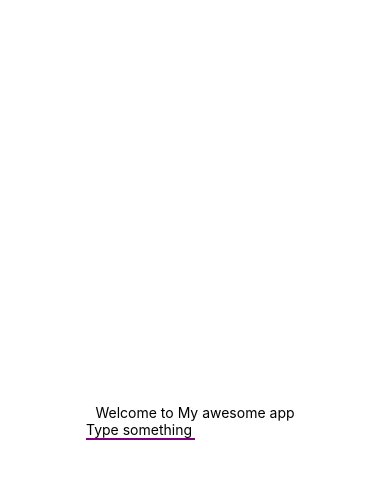
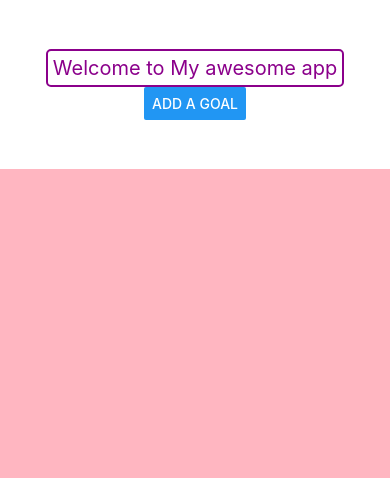
Before and after one commit to caifangruan/cs5520-caifang, a React Native app: screen / in a window 390 px wide. Shown: the top 478 px of the page. Built offline with nearby package versions, Linux system fonts and the light colour scheme.

Commit message:
added Modal

```diff
--- a/App.js
+++ b/App.js
@@ -1,5 +1,5 @@
 import { StatusBar } from 'expo-status-bar';
-import { StyleSheet, Text, TextInput, View } from 'react-native';
+import { StyleSheet, Text, TextInput, View, Button, SafeAreaView } from 'react-native';
 import { useState} from "react";
 import Header from './components/Header';
 import Input from './components/Input';
@@ -8,18 +8,37 @@
 
 export default function App() {
   const appName = "My awesome app";
-  //const [text, setText] = useState("");
+  const [text, setText] = useState("");
+  const [isModalVisible,setIsModalVisible] = useState(false);
+  function receiveInput(data){
+    console.log("receiving input", data)
+    setText(data);
+    setIsModalVisible(false);
+    //use this to update the text showing in the
+    //Text component
+  }
 
-
+  function dismissModal(){
+    setIsModalVisible(false);
+  }
 
   return (
-    <View style={styles.container}>
-      <StatusBar style="auto" />
-      <Header name={appName} version={2} />
-      <Input />
-      {/* <Text>{text}</Text> */}
+    <SafeAreaView style={styles.container}>
+      <View style={styles.topView}>
+        <StatusBar style="auto" />
 
-    </View>
+        <Header name={appName} version={2} />
+        <Button title="Add a goal" onPress ={()=> setIsModalVisible(true)}/>
+        <Input
+          inputHandler = {receiveInput}
+          dismissModal = {dismissModal}
+          modalVisible ={isModalVisible}
+        />
+      </View>
+      <View style={styles.bottomView}>
+        <Text style={styles.text}>{text}</Text>
+      </View>
+    </SafeAreaView>
   );
 }
 
@@ -27,8 +46,21 @@
   container: {
     flex: 1,
     backgroundColor: 'white',
+    //alignItems: 'center',
+    justifyContent: 'center',
+  },
+  topView: {
+    flex: 1,
     alignItems: 'center',
     justifyContent: 'center',
   },
+  bottomView:{
+    flex: 4,
+    backgroundColor: "lightpink",
+  },
+  text:{
+    textAlign: "center",
+
+  },
 
 });
--- a/components/Header.js
+++ b/components/Header.js
@@ -5,9 +5,20 @@
 
   return (
     <View>
-      <Text>Welcome to {name}</Text>
+      <Text style={styles.header}>Welcome to {name}</Text>
     </View>
   );
 }
 
-const styles = StyleSheet.create({});
+const styles = StyleSheet.create({
+  header:{
+    color: "darkmagenta",
+    fontSize: 20,
+    borderColor:"darkmagenta",
+    borderWidth: 2,
+    padding:5,
+    borderRadius: 5,
+
+  },
+
+});
--- a/components/Input.js
+++ b/components/Input.js
@@ -1,29 +1,85 @@
-import { StyleSheet, TextInput, View } from 'react-native'
+import { Button, Modal, StyleSheet, TextInput, View, Image } from 'react-native'
 import React, {useState} from 'react'
 
-export default function Input() {
+export default function Input({inputHandler, modalVisible, dismissModal}) {
   const [text, setText] = useState("");
+
   // callback handler
   function changeTextHandler(changedText){
     console.log("user is typing", changedText);
     setText(changedText);
   }
+
+  function confirmHandler(){
+    inputHandler(text);
+  }
+  function cancelHandler(){
+    //hide the modal
+    dismissModal();
+  }
+
+
+
   return (
-    <View>
+    <Modal visible={modalVisible}>
+      <View style = {styles.container}>
+        <Image
+          source = {{
+            url: "https://cdn-icons-png.flaticon.com/512/2617/2617812.png",
+          }}
+          style = {styles.image}
+
+        />
+        <Image
+          source = {
+            require("../assets/goalImage.png"
+          )}
+          style = {styles.image}
+        />
         <TextInput
            placeholder="Type something"
            style={styles.input}
            value={text}
           onChangeText={changeTextHandler}
         />
+        <View style = {styles.buttonsContainer}>
+          <View style = {styles.buttonView}>
+            <Button title="Confirm" onPress = {confirmHandler}/>
           </View>
+          <View style = {styles.buttonView}>
+          <Button title="Cancel" onPress = {cancelHandler}/>
+          </View>
+        </View>
+      </View>
+  </Modal>
+
+
   )
 }
 
 const styles = StyleSheet.create({
+  container: {
+    flex: 1,
+    backgroundColor: '#ccc',
+    alignItems: 'center',
+    justifyContent: 'center',
+  },
   input:{
     borderBottomWidth: 2,
     borderBottomColor: "purple",
     width:"50%",
   },
+  image:{
+    width:100,
+    height:100,
+
+  },
+  buttonsContainer:{
+    flexDirection: "row",
+  },
+  buttonView:{
+    width: "30%",
+    margin: 5,
+  }
+
 });
```
Also changed, not shown: assets/goalImage.png (added). Lines whose indentation alone changed are shown as unchanged.
